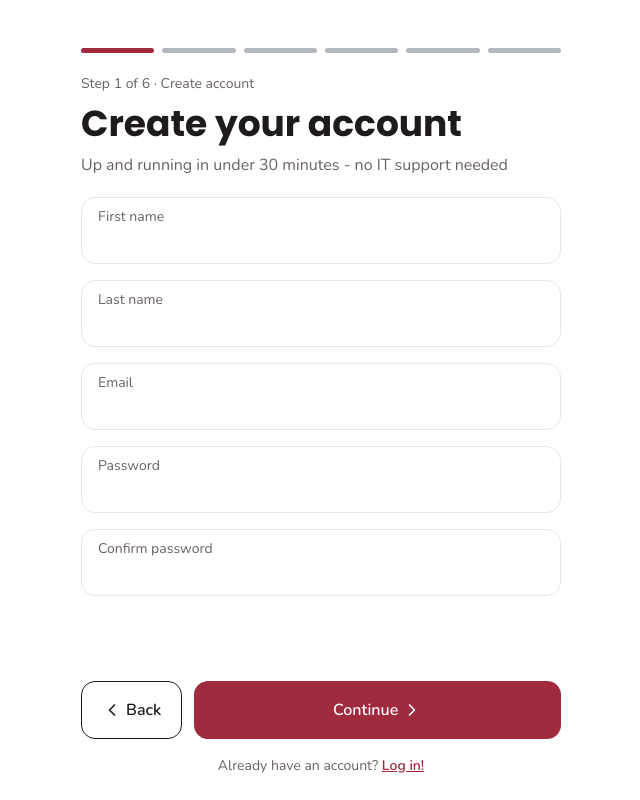
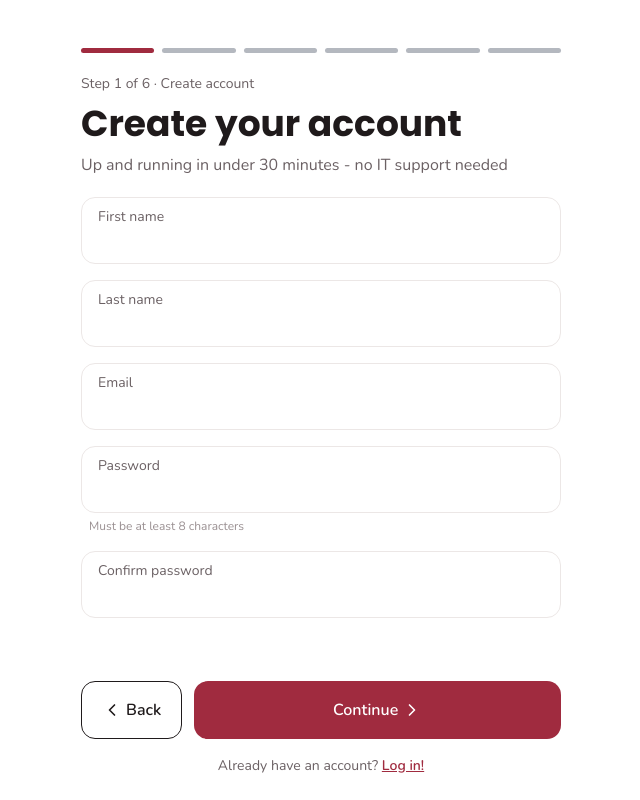
Before and after one commit to nicoleesposito/Impactly, a React (Vite) app: page /onboarding/account in a window 1280 px wide. Shown: the whole page, without its empty margins (319-959 px from the left). Built offline with nearby package versions, Linux system fonts and the light colour scheme; no server answers.

Commit message:
Show password requirements hint at signup
The 8-character minimum was only surfaced as an error after a failed
submit. Adds a generic hint slot to TextField (shown when there's no
error) and uses it on the signup password field.

```diff
--- a/src/components/ui/TextField/TextField.jsx
+++ b/src/components/ui/TextField/TextField.jsx
@@ -6,6 +6,7 @@ import styles from './TextField.module.css';
 export default function TextField({
   label,
   error,
+  hint,
   id,
   type = 'text',
   className = '',
@@ -14,6 +15,7 @@ export default function TextField({
   const autoId = useId();
   const inputId = id || autoId;
   const errorId = error ? `${inputId}-error` : undefined;
+  const hintId = hint && !error ? `${inputId}-hint` : undefined;
 
   return (
     <div className={`${styles.wrap} ${className}`}>
@@ -27,7 +29,7 @@ export default function TextField({
           type={type}
           className={styles.input}
           aria-invalid={error ? 'true' : undefined}
-          aria-describedby={errorId}
+          aria-describedby={errorId || hintId}
           {...props}
         />
       </label>
@@ -36,6 +38,11 @@ export default function TextField({
           {error}
         </span>
       )}
+      {!error && hint && (
+        <span id={hintId} className={styles.hint}>
+          {hint}
+        </span>
+      )}
     </div>
   );
 }
--- a/src/components/ui/TextField/TextField.module.css
+++ b/src/components/ui/TextField/TextField.module.css
@@ -49,3 +49,9 @@
   font-size: var(--text-xs);
   color: var(--color-danger);
 }
+
+.hint {
+  padding-left: var(--space-2);
+  font-size: var(--text-xs);
+  color: var(--color-text-muted);
+}
--- a/src/features/onboarding/pages/Step1Account.jsx
+++ b/src/features/onboarding/pages/Step1Account.jsx
@@ -76,6 +76,7 @@ export default function Step1Account() {
         value={account.password}
         onChange={update('password')}
         error={errors.password}
+        hint="Must be at least 8 characters"
         autoComplete="new-password"
       />
       <TextField
```
